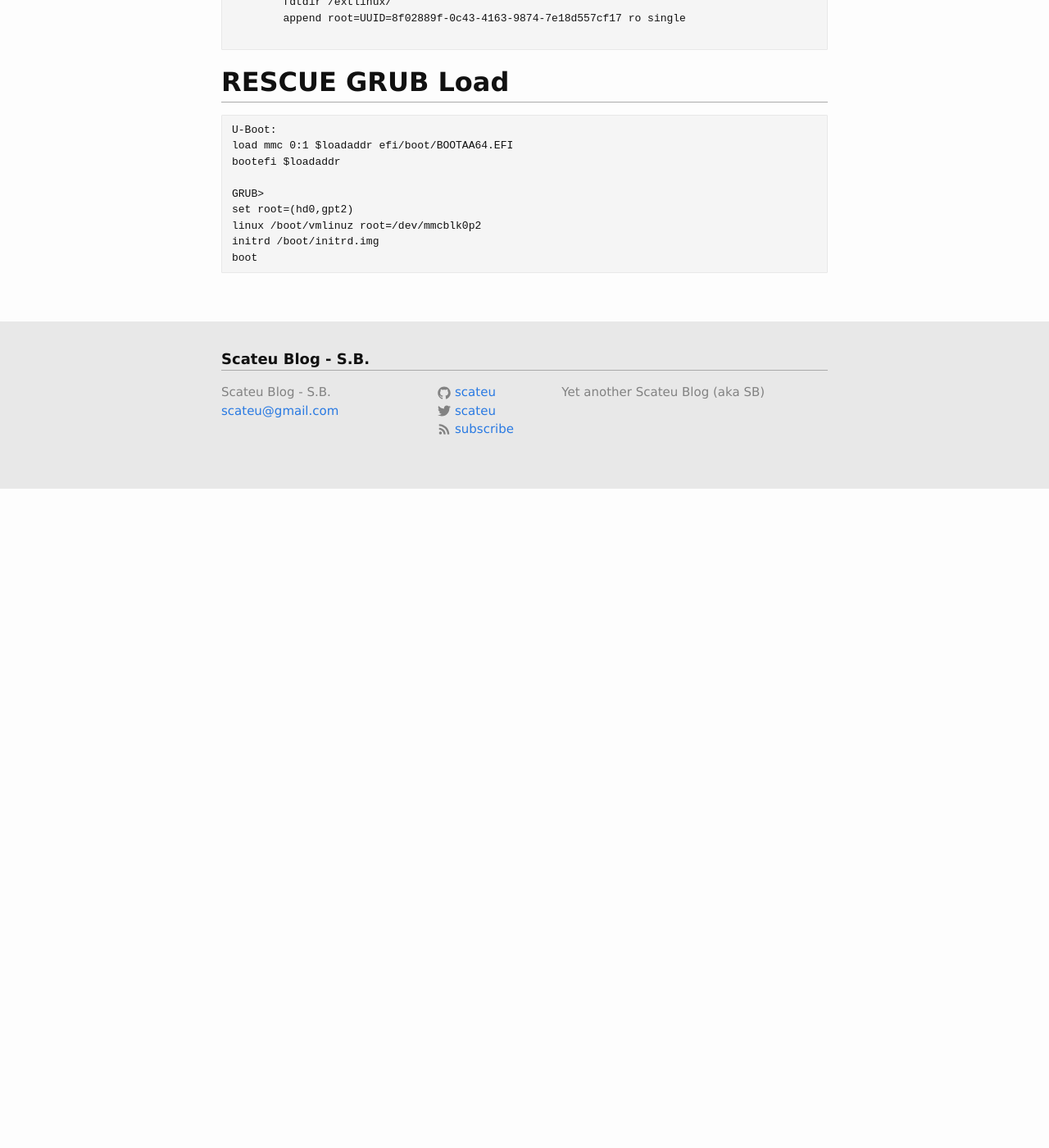
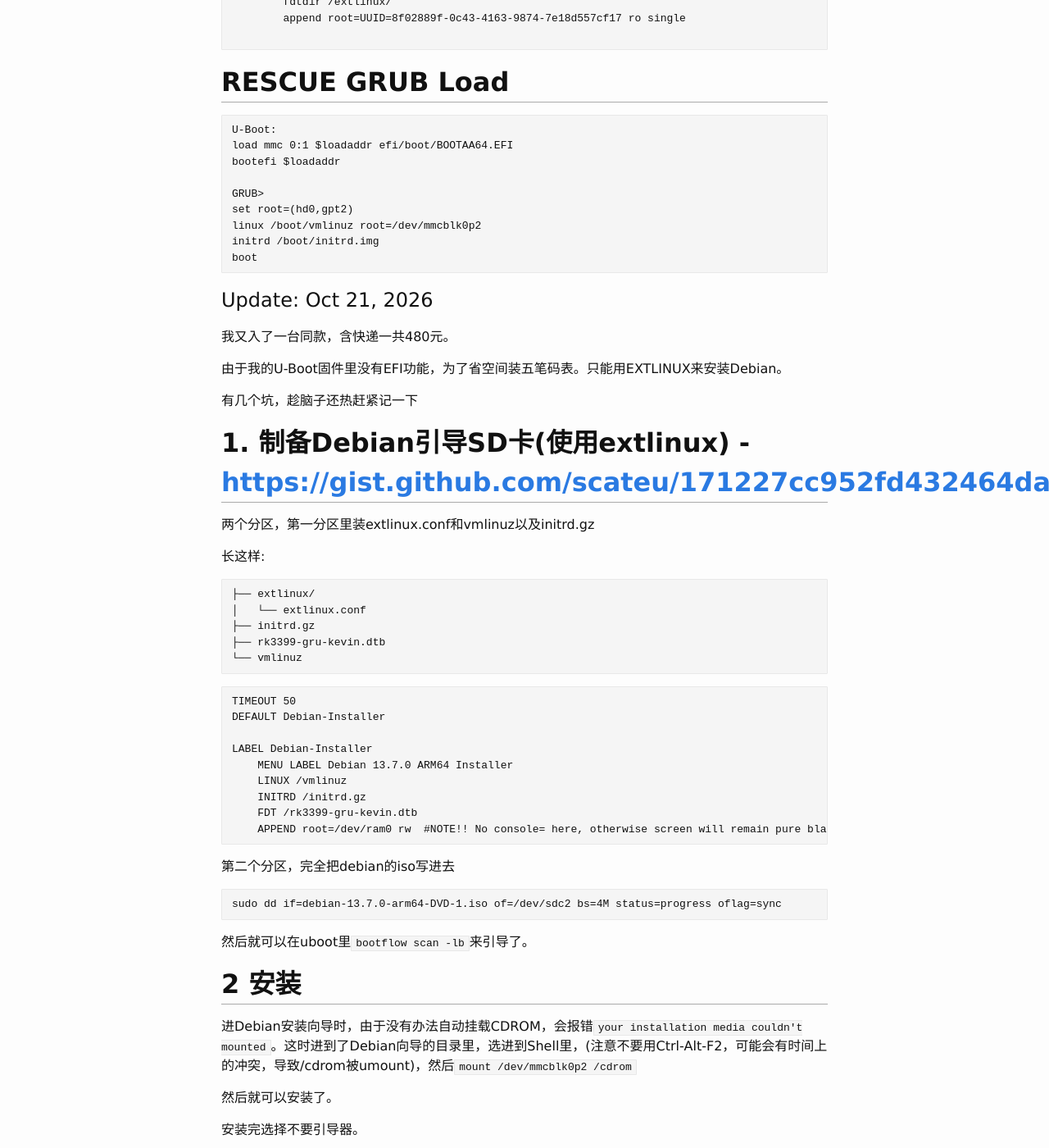
Before and after one commit to scateu/scateu.github.io, a Jekyll site: the page built from _posts/2025-07-22-chromebook-libreboot.md, in a window 1280 px wide and 1400 px high, scrolled down 4590 px. Shown: the whole window at 82% size. Built offline with Jekyll 4.4.1, drawn with Linux system fonts in a browser that asks for light colours; nearby versions of some CDN libraries; comment, search, counter and statistics services are not loaded; before the commit the page ends 5185 px from its top, so only the background shows below that; some of the changed text lies outside the part shown.

Commit message:
Update 2025-07-22-chromebook-libreboot.md

````diff
--- a/_posts/2025-07-22-chromebook-libreboot.md
+++ b/_posts/2025-07-22-chromebook-libreboot.md
@@ -221,3 +221,94 @@ linux /boot/vmlinuz root=/dev/mmcblk0p2
 initrd /boot/initrd.img
 boot
 ```
+
+
+# Update: Oct 21, 2026
+
+我又入了一台同款，含快递一共480元。
+
+由于我的U-Boot固件里没有EFI功能，为了省空间装五笔码表。只能用EXTLINUX来安装Debian。
+
+有几个坑，趁脑子还热赶紧记一下
+
+## 1. 制备Debian引导SD卡(使用extlinux) - <https://gist.github.com/scateu/171227cc952fd432464da0512de6b06c>
+
+两个分区，第一分区里装extlinux.conf和vmlinuz以及initrd.gz
+
+长这样:
+
+```
+├── extlinux/
+│   └── extlinux.conf
+├── initrd.gz
+├── rk3399-gru-kevin.dtb
+└── vmlinuz
+```
+
+```
+TIMEOUT 50
+DEFAULT Debian-Installer
+
+LABEL Debian-Installer
+    MENU LABEL Debian 13.7.0 ARM64 Installer
+    LINUX /vmlinuz
+    INITRD /initrd.gz
+    FDT /rk3399-gru-kevin.dtb
+    APPEND root=/dev/ram0 rw  #NOTE!! No console= here, otherwise screen will remain pure black.
+```
+
+第二个分区，完全把debian的iso写进去
+
+```
+sudo dd if=debian-13.7.0-arm64-DVD-1.iso of=/dev/sdc2 bs=4M status=progress oflag=sync
+```
+
+然后就可以在uboot里`bootflow scan -lb`来引导了。
+
+## 2 安装
+
+进Debian安装向导时，由于没有办法自动挂载CDROM，会报错`your installation media couldn't mounted`。这时进到了Debian向导的目录里，选进到Shell里，(注意不要用Ctrl-Alt-F2，可能会有时间上的冲突，导致/cdrom被umount)，然后`mount /dev/mmcblk0p2 /cdrom`
+
+然后就可以安装了。
+
+安装完选择不要引导器。
+
+然后到Shell里，在`/target/....`里有目标系统盘
+
+进到`/target/boot`里，创建extlinux相关的东西。注意有个大坑，不知道uboot/extlinux为啥会提示`skipping debian for failure retrieving FDT`，必须用FDTDIR才行，会去`$FDTDIR/rockchip/rk3399-gru-kevin.dtb`来取文件
+
+我的`/boot`和extlinux.conf长这样:
+
+```
+k@uTypewriter2:/boot$ mount|grep mmc
+/dev/mmcblk1p3 on / type ext4 (rw,relatime,errors=remount-ro)
+/dev/mmcblk1p2 on /boot type ext4 (rw,relatime)
+
+k@uTypewriter2:/boot$ tree
+.
+├── config-6.12.107+deb13-arm64
+├── extlinux
+│   ├── extlinux.conf
+│   └── rockchip
+│       └── rk3399-gru-kevin.dtb
+├── initrd.img -> initrd.img-6.12.107+deb13-arm64
+├── initrd.img-6.12.107+deb13-arm64
+├── initrd.img.old -> initrd.img-6.12.107+deb13-arm64
+├── lost+found  [error opening dir]
+├── System.map-6.12.107+deb13-arm64
+├── vmlinuz -> vmlinuz-6.12.107+deb13-arm64
+├── vmlinuz-6.12.107+deb13-arm64
+└── vmlinuz.old -> vmlinuz-6.12.107+deb13-arm64
+
+
+Device            Start      End  Sectors  Size Type
+/dev/mmcblk1p1     2048    34815    32768   16M Linux filesystem
+/dev/mmcblk1p2    34816  2035711  2000896  977M Linux filesystem
+/dev/mmcblk1p3  2035712 57907199 55871488 26.6G Linux filesystem
+/dev/mmcblk1p4 57907200 61069311  3162112  1.5G Linux swap
+```
+
+
+注意:
+
+- FDT文件与内核版本是绑定的，否则会报错
````
